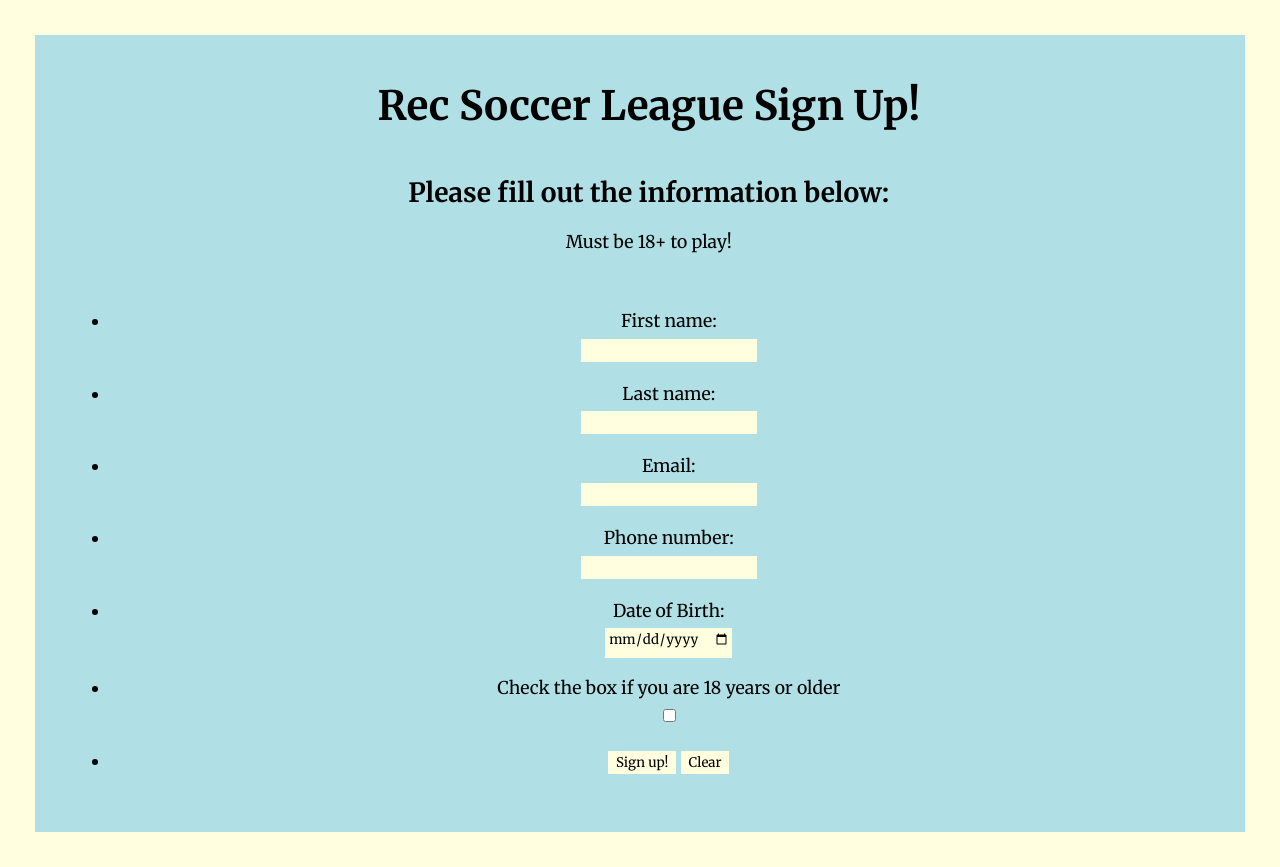
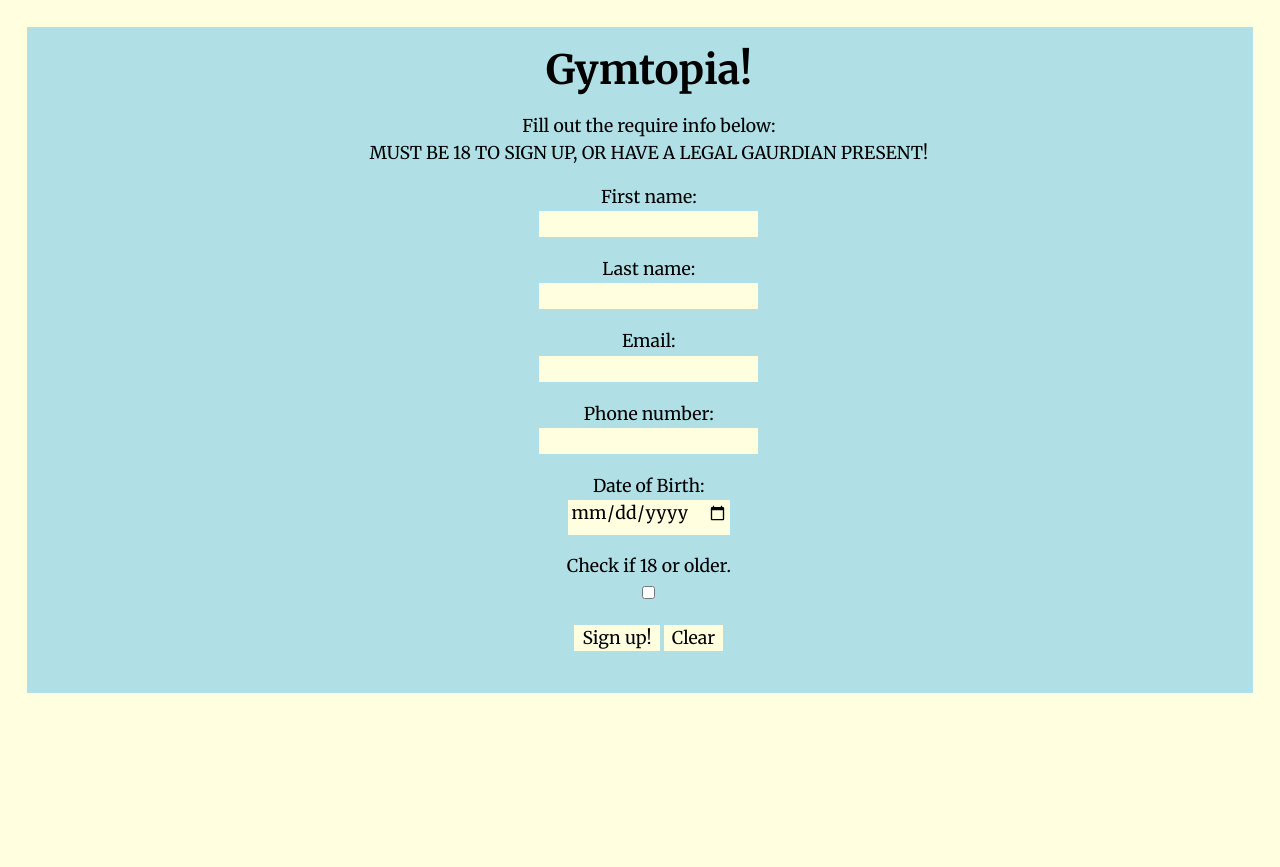
Before and after one commit to jmsbochenek/project1, a plain HTML site: page index.html in a window 1280 px wide. After the commit the page ends 800 px from the top, so only its background shows below. Drawn offline with nearby package versions, Linux system fonts and the light colour scheme; files that its build step writes are made by us from their sources.

Commit message:
Add files via upload

```diff
--- a/index.html
+++ b/index.html
@@ -5,17 +5,17 @@
     <title>Form</title>
     <meta name="viewport" content="width=device-width,initial-scale=1.0,shrink-to-fit=none" />
     <meta charset="utf-8" />
-    <link rel="stylesheet" href="assets/css/resets.css" />
-    <link rel="stylesheet" href="assets/css/screen.css" />
+    <link rel="stylesheet" href="reset.css" />
+    <link rel="stylesheet" href="screen.css" />
     <script src="https://ajax.googleapis.com/ajax/libs/jquery/3.1.1/jquery.min.js"></script>
-    <script src="assets/js/site.js"></script>
+    <script src="site.js"></script>
   </head>
 
   <body>
     <main id="content">
-      <h1>Rec Soccer League Sign Up!</h1>
-      <h2>Please fill out the information below:</h2>
-      <p>Must be 18+ to play!</p>
+      <h1>Gymtopia!</h1>
+      <h2>Fill out the require info below:</h2>
+      <p>MUST BE 18 TO SIGN UP, OR HAVE A LEGAL GAURDIAN PRESENT!</p>
       <form id="form-one" method="get" autocomplete="on" action="#null" onsubmit= "return validationEvent()">
         <fieldset>
           <div id="wrap">
@@ -41,7 +41,7 @@
                 <input type="date" id="dob" name="dob">
               </li>
               <li id="input-age-verification">
-                <label for="age-verification">Check the box if you are 18 years or older</label>
+                <label for="age-verification">Check if 18 or older.</label>
                 <input type="checkbox" id="age-verification" name="age-verification"/>
               </li>
               <li id="sub-button">
```
